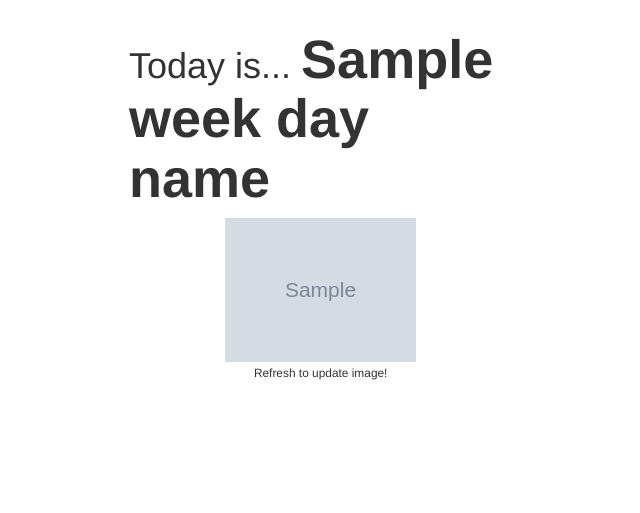
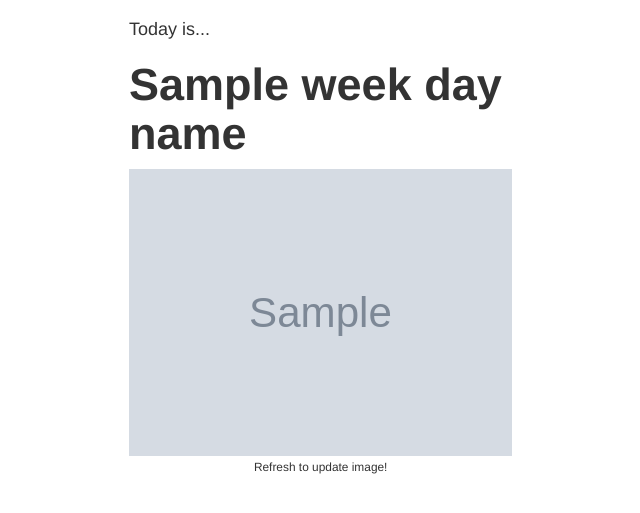
Before and after one commit to ssoto/django-blog, a Django app: template isItFriday/templates/isItFriday/what_day_is_today.html in a window 1280 px wide. Shown: the top 513 px of the page, without its empty margins (216-856 px from the left). Run offline with Django 3.2, Linux system fonts and the light colour scheme; the template is opened without the code that fills it: most values are stand-ins (such as "Sample title", 1, 10 or a date in 2020); grey boxes marked "Sample" are stand-in pictures; some libraries are stand-ins or nearby versions.

Commit message:
Fied some css issues

```diff
--- a/isItFriday/static/css/isItFriday.css
+++ b/isItFriday/static/css/isItFriday.css
@@ -62,3 +62,17 @@ img {
      color: pink;
    }
  }
+
+
+
+ .img-container {
+     position:relative;
+     padding-top:66.59%;
+ }
+
+ img {
+     /*position: absolute;*/
+     top: 0;
+     left: 0;
+     width:100%;
+ }
--- a/isItFriday/templates/isItFriday/what_day_is_today.html
+++ b/isItFriday/templates/isItFriday/what_day_is_today.html
@@ -7,13 +7,15 @@
       <link rel="stylesheet" href="//maxcdn.bootstrapcdn.com/bootstrap/3.2.0/css/bootstrap.min.css">
       <link rel="stylesheet" href="//maxcdn.bootstrapcdn.com/bootstrap/3.2.0/css/bootstrap-theme.min.css">
       <link rel="stylesheet" href="{% static 'css/isItFriday.css' %}">
+      <meta name="viewport" content="width=device-width, initial-scale=1, maximum-scale=1, user-scalable=no">
    </head>
    <body>
       <div class="center">
          <!--img src="{% static 'img/a.jpg' %}" alt="Example"/-->
          <div class="col-md-8 container-fluid">
             <div>
-               <h1>Today is... {% if week_day_name == 'Friday'%}
+               <h4>Today is... </h4>
+               <h2>{% if week_day_name == 'Friday'%}</h2>
             </div>
                <span class="friday-text">{{week_day_name}}</span>
             {% else %}
```
